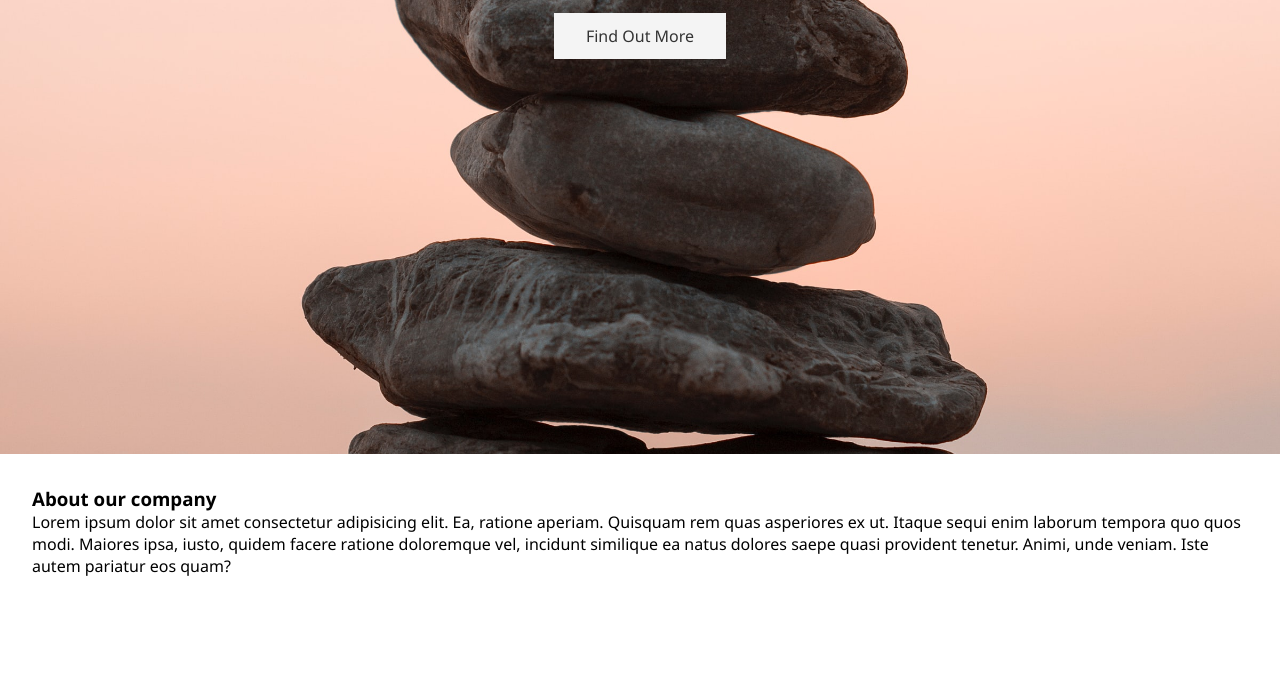
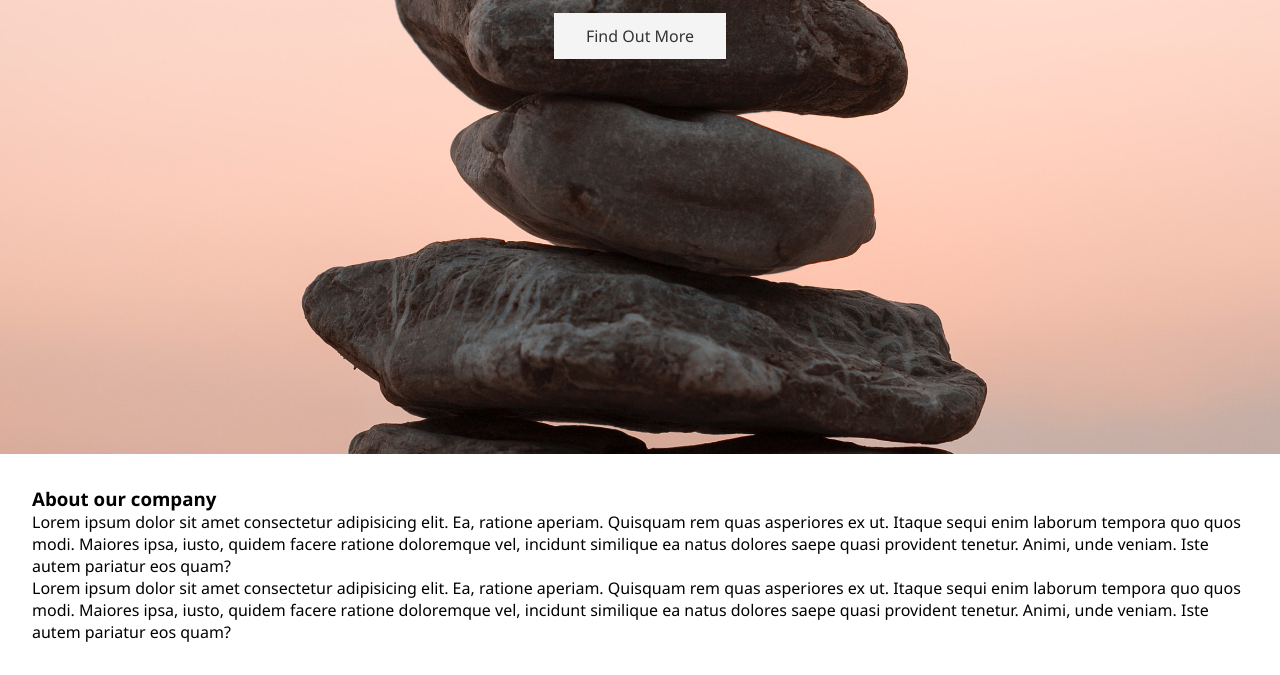
Before and after one commit to khadar786/htmlpractice, a plain HTML site: page 15_vw_vh.html in a window 1280 px wide. Shown: the part 346-1021 px from the top of the page. Before the commit the page ends 955 px from the top, so only its background shows below. Drawn offline with Linux system fonts and the light colour scheme.

Commit message:
Update 15_vw_vh.html

```diff
--- a/15_vw_vh.html
+++ b/15_vw_vh.html
@@ -61,6 +61,8 @@
     <section>
         <h3>About our company</h3>
         <p>Lorem ipsum dolor sit amet consectetur adipisicing elit. Ea, ratione aperiam. Quisquam rem quas asperiores ex ut. Itaque sequi enim laborum tempora quo quos modi. Maiores ipsa, iusto, quidem facere ratione doloremque vel, incidunt similique ea natus dolores saepe quasi provident tenetur. Animi, unde veniam. Iste autem pariatur eos quam?</p>
+        <p>Lorem ipsum dolor sit amet consectetur adipisicing elit. Ea, ratione aperiam. Quisquam rem quas asperiores ex ut. Itaque sequi enim laborum tempora quo quos modi. Maiores ipsa, iusto, quidem facere ratione doloremque vel, incidunt similique ea natus dolores saepe quasi provident tenetur. Animi, unde veniam. Iste autem pariatur eos quam?</p>
+
     </section>
 </body>
 </html>
```
